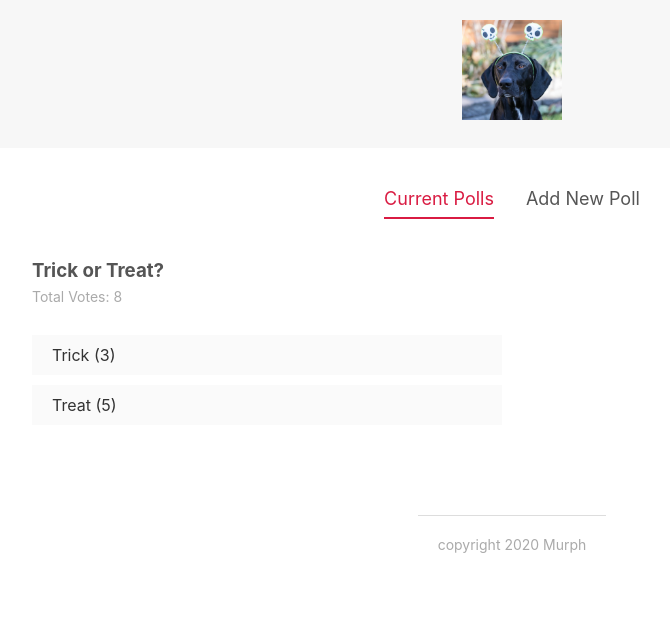
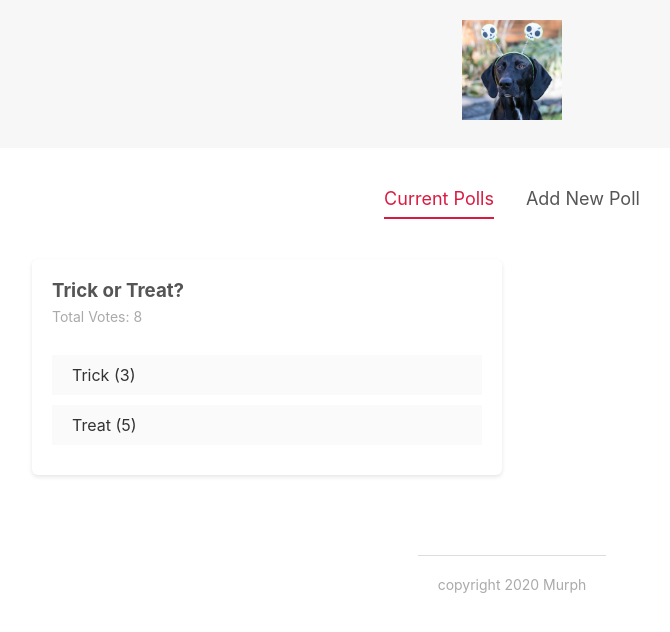
Before and after one commit to winklockm/svelte-app, a Svelte app: page / in a window 1280 px wide. Shown: the top 632 px of the page, without its empty margins (128-798 px from the left). Built offline with nearby package versions, Linux system fonts and the light colour scheme.

Commit message:
add card component

```diff
--- a/src/components/PollDetails.svelte
+++ b/src/components/PollDetails.svelte
@@ -1,10 +1,12 @@
 <script>
+    import Card from '../shared/Card.svelte';
     export let poll;
 
     // reactive values
     $: totalVotes = poll.votesA + poll.votesB;
 </script>
 
+<Card>
     <div class="poll">
         <h3>{poll.question}</h3>
         <p>Total Votes: {totalVotes}</p>
@@ -17,6 +19,7 @@
             <span>{poll.answerB} ({poll.votesB})</span>
         </div>
     </div>
+</Card>
 
 <style>
     h3 {
--- /dev/null
+++ b/src/shared/Card.svelte
@@ -0,0 +1,13 @@
+<div class="card">
+    <!-- // will be passed in from Poll Details -->
+    <slot></slot>
+</div>
+
+<style>
+    .card {
+        background: #fff;
+        padding: 20px;
+        border-radius: 6px;
+        box-shadow: 0px 2px 4px rgba(0,0,0,0.1);
+    }
+</style>
```
Lines whose indentation alone changed are shown as unchanged.
